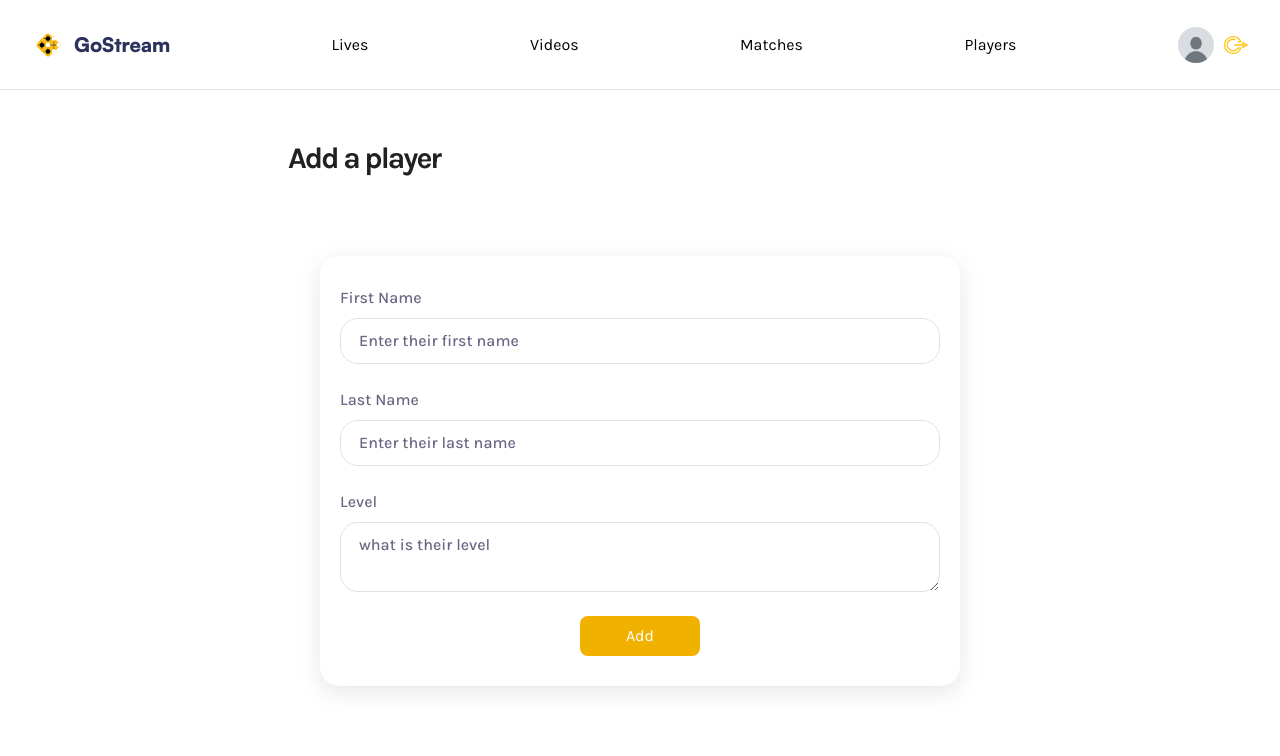
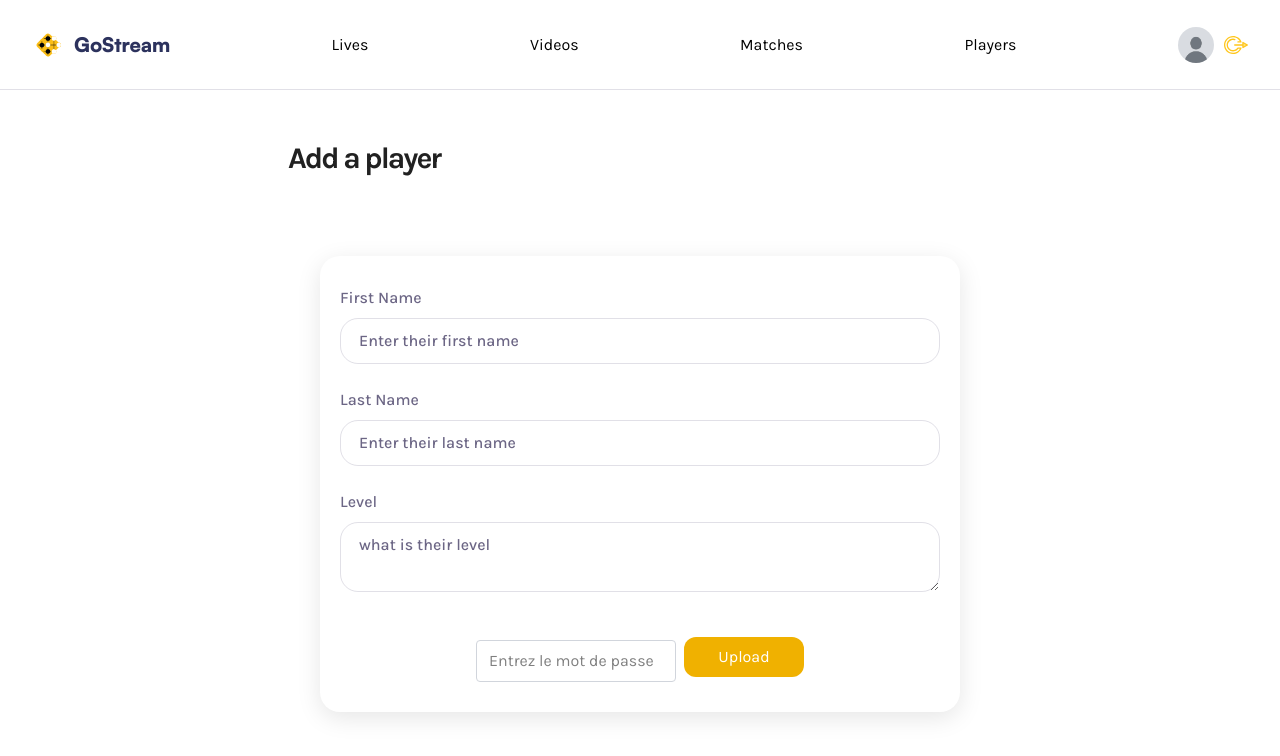
Before and after one commit to sadok-lajmi/TenukiGo-2025, a Next.js app in the folder frontend/: page /upload/player in a window 1280 px wide. Shown: the top 756 px of the page. Built offline with nearby package versions, Linux system fonts and the light colour scheme.

Commit message:
ajout de l'obligation mdp pour tout

```diff
--- a/frontend/components/MatchForm.tsx
+++ b/frontend/components/MatchForm.tsx
@@ -26,7 +26,7 @@ interface MatchFormProps {
 
 export default function MatchForm({ mode, initialData }: MatchFormProps) {
   const router = useRouter();
-
+  const [password, setPassword] = useState("");
   // ---------------------------------------------------------
   // BASE TEXT FIELDS
   // ---------------------------------------------------------
@@ -146,6 +146,11 @@ export default function MatchForm({ mode, initialData }: MatchFormProps) {
 
   const handleSubmit = async (e: React.FormEvent) => {
     e.preventDefault();
+    // Validate password
+    if (password !== process.env.NEXT_PUBLIC_PASSWORD) {
+      setError("Mot de passe incorrect.");
+      return;
+    }
 
     // --------------------------------------------------
     // CLIENT-SIDE VALIDATION (NEW)
@@ -337,9 +342,19 @@ export default function MatchForm({ mode, initialData }: MatchFormProps) {
         type="sgf"
       />)}
 
+      {/* Password */}
+      <div className="flex justify-center mt-4 gap-2">
+      <input
+        type="password"
+        value={password}
+        onChange={(e) => setPassword(e.target.value)}
+        placeholder="Entrez le mot de passe"
+        className="border border-gray-300 rounded px-3 py-2 mt-2 w-50"
+      />
       <button className="bg-yellow-500 text-white px-4 py-2 rounded-xl w-30 self-center">
         {mode === "create" ? "Upload" : "Save"}
       </button>
+      </div>
 
       {error && <div className="error-field text-red-500">{error}</div>}
     </form>
--- a/frontend/components/PlayerForm.tsx
+++ b/frontend/components/PlayerForm.tsx
@@ -15,6 +15,7 @@ interface PlayerFormProps {
 }
 
 export default function PlayerForm({ mode, initialData }: PlayerFormProps) {
+    const [password, setPassword] = useState("");
 
     const [formData, setFormData] = useState({
         firstname: initialData?.firstname || '',
@@ -39,6 +40,11 @@ export default function PlayerForm({ mode, initialData }: PlayerFormProps) {
     // Pushing the new player data to server
     const handleSubmit = async(e: React.FormEvent<HTMLFormElement>) => {
         e.preventDefault();
+        // Validate password
+        if (password !== process.env.NEXT_PUBLIC_PASSWORD) {
+            setError("Mot de passe incorrect.");
+            return;
+        }
 
         if ( !formData.firstname || !formData.lastname) {
             setError('Please enter first name and last name.');
@@ -97,9 +103,19 @@ export default function PlayerForm({ mode, initialData }: PlayerFormProps) {
                     placeholder='what is their level'
                 />
 
-                <button type='submit' className="bg-yellow-500 text-white px-4 py-2 rounded-lg w-30 self-center">
-                    {mode === "create" ? "Add" : "Save"}
+                {/* Password */}
+                <div className="flex justify-center mt-4 gap-2">
+                <input
+                    type="password"
+                    value={password}
+                    onChange={(e) => setPassword(e.target.value)}
+                    placeholder="Entrez le mot de passe"
+                    className="border border-gray-300 rounded px-3 py-2 mt-2 w-50"
+                />
+                <button className="bg-yellow-500 text-white px-4 py-2 rounded-xl w-30 self-center">
+                    {mode === "create" ? "Upload" : "Save"}
                 </button>
+                </div>
                 {error && <div className='error-field'>{error}</div>}
 
             </form>
--- a/frontend/components/VideoForm.tsx
+++ b/frontend/components/VideoForm.tsx
@@ -19,6 +19,7 @@ interface VideoFormProps {
 
 export default function VideoForm({ mode, initialData }: VideoFormProps) {
   const router = useRouter();
+  const [password, setPassword] = useState("");
 
   const [formData, setFormData] = useState({
     title: initialData?.title || "",
@@ -96,6 +97,11 @@ export default function VideoForm({ mode, initialData }: VideoFormProps) {
 
 const handleSubmit = async (e: React.FormEvent) => {
   e.preventDefault();
+  // Validate password
+  if (password !== process.env.NEXT_PUBLIC_PASSWORD) {
+    setError("Mot de passe incorrect.");
+    return;
+  }
 
   if (mode === "create" && !video.file && !formData.title) {
     setError("Please select a video file and enter a title.");
@@ -192,9 +198,19 @@ const handleSubmit = async (e: React.FormEvent) => {
         type="image"
       />
 
+      {/* Password */}
+      <div className="flex justify-center mt-4 gap-2">
+      <input
+        type="password"
+        value={password}
+        onChange={(e) => setPassword(e.target.value)}
+        placeholder="Entrez le mot de passe"
+        className="border border-gray-300 rounded px-3 py-2 mt-2 w-50"
+      />
       <button className="bg-yellow-500 text-white px-4 py-2 rounded-xl w-30 self-center">
         {mode === "create" ? "Upload" : "Save"}
       </button>
+      </div>
 
       {error && <div className="error-field">{error}</div>}
     </form>
```
